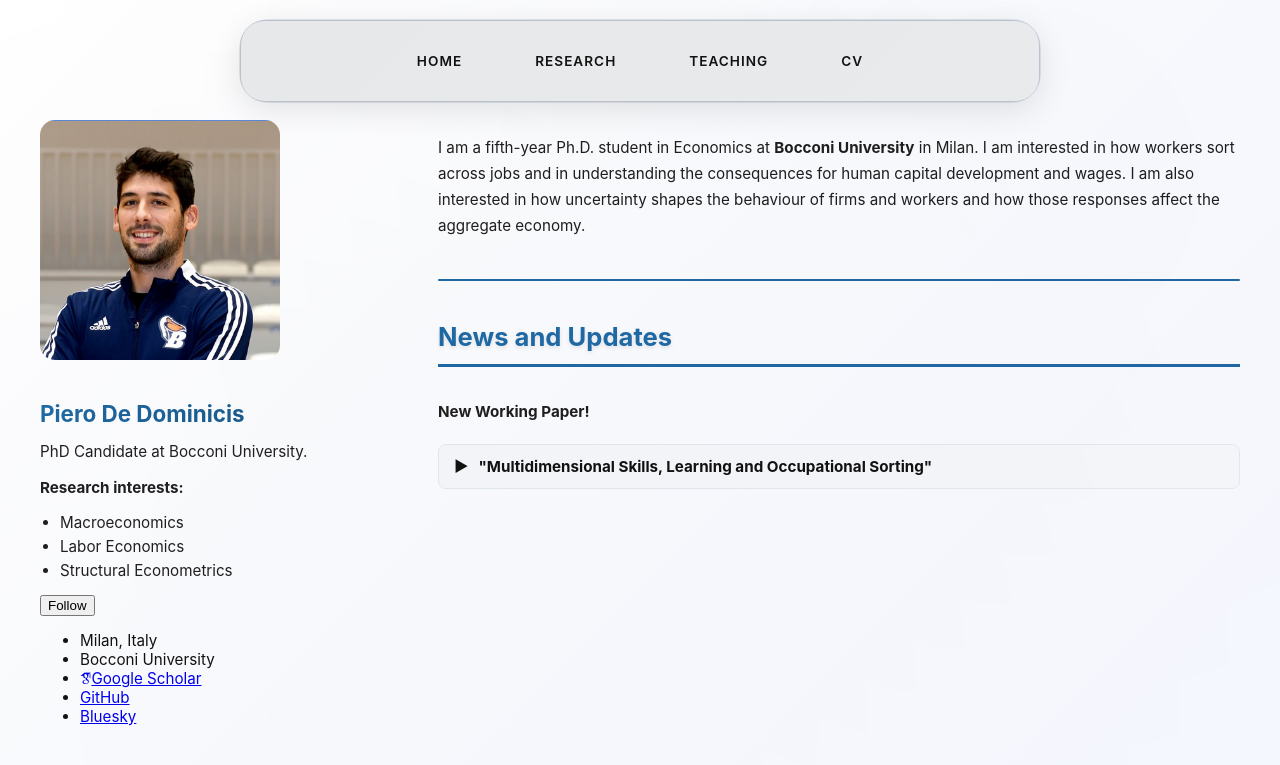
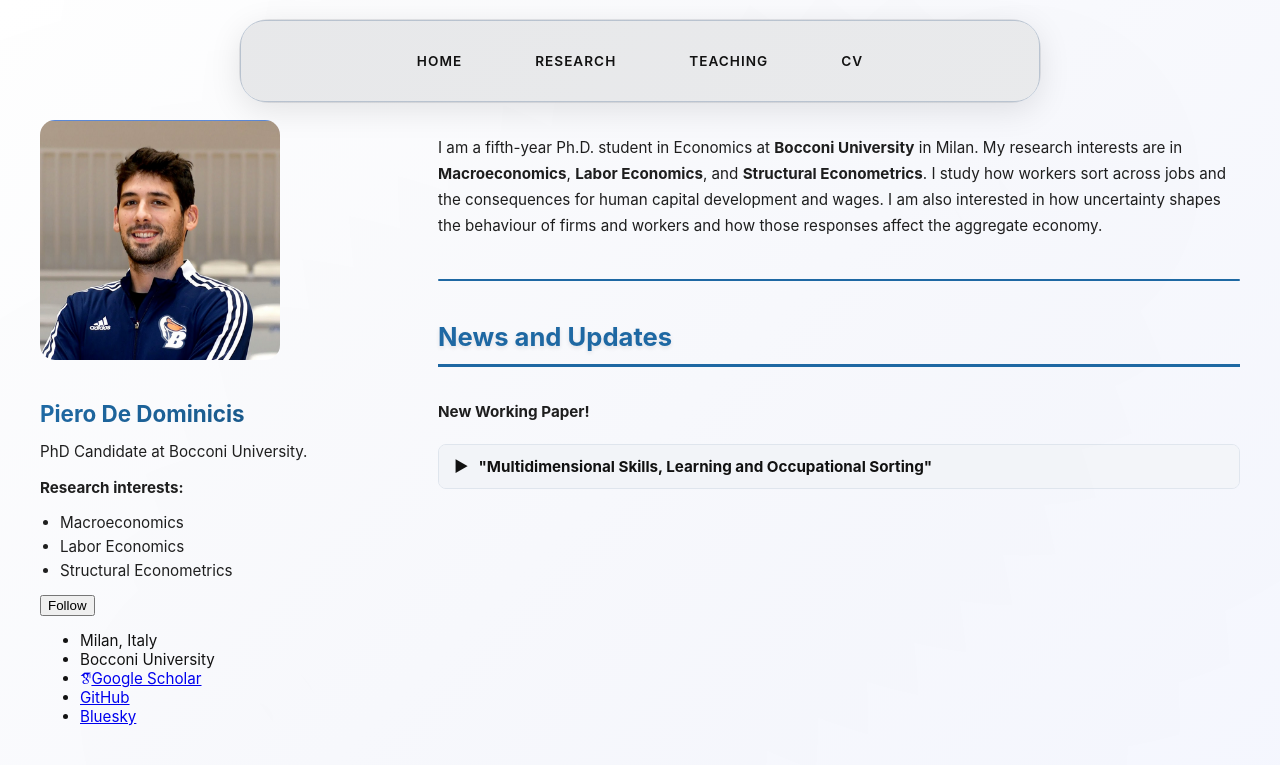
Before and after one commit to peppecon/peppecon.github.io, a Jekyll site: the page built from _pages/about.md, in a window 1280 px wide. Shown: the top 765 px of the page. Built offline with Jekyll 4.4.1, drawn with Linux system fonts in a browser that asks for light colours; some web fonts are replaced.

Commit message:
Emphasize research interests on home page

```diff
--- a/_pages/about.md
+++ b/_pages/about.md
@@ -7,7 +7,7 @@ redirect_from:
   - /about.html
 ---
 
-I am a fifth-year Ph.D. student in Economics at **Bocconi University** in Milan. I am interested in how workers sort across jobs and in understanding the consequences for human capital development and wages. I am also interested in how uncertainty shapes the behaviour of firms and workers and how those responses affect the aggregate economy.
+I am a fifth-year Ph.D. student in Economics at **Bocconi University** in Milan. My research interests are in **Macroeconomics**, **Labor Economics**, and **Structural Econometrics**. I study how workers sort across jobs and the consequences for human capital development and wages. I am also interested in how uncertainty shapes the behaviour of firms and workers and how those responses affect the aggregate economy.
 
 ---
 
```
